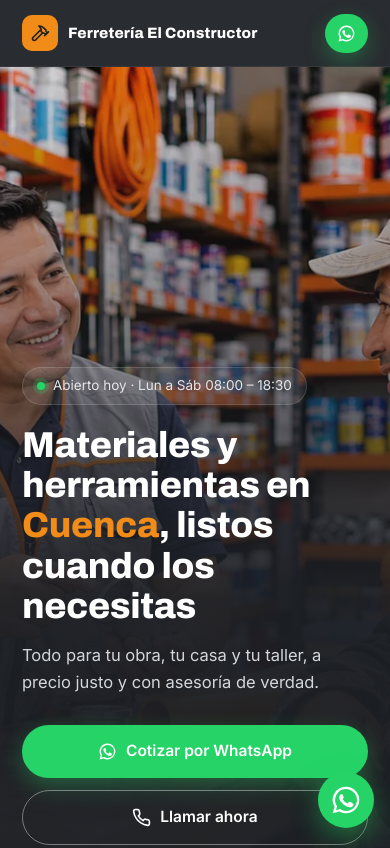
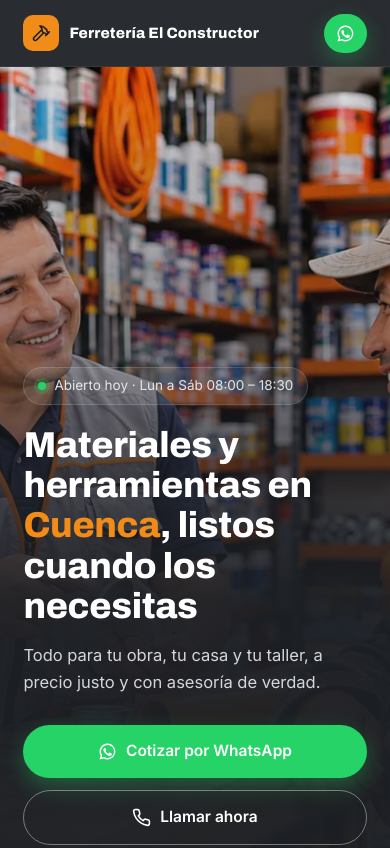
Before and after one commit to marceloalbanm13-source/ferreteria-demo, a plain HTML site: page index.html in a window 390 px wide. Shown: the top 848 px of the page. Drawn offline with Linux system fonts and the light colour scheme.

Commit message:
Add files via upload

```diff
--- a/index.html
+++ b/index.html
@@ -55,9 +55,11 @@ h1,h2,h3{font-family:var(--disp);line-height:1.12;color:var(--osc)}
 .nav .btn{padding:10px 18px;font-size:14.5px}
 
 /* Portada */
-.hero{position:relative;min-height:620px;display:flex;align-items:center;color:#fff;background:var(--osc) url(img/portada.webp) right center/cover no-repeat;overflow:hidden}
-.hero:before{content:"";position:absolute;inset:0;background:linear-gradient(90deg,rgba(28,31,36,.97) 0%,rgba(28,31,36,.9) 34%,rgba(28,31,36,.35) 62%,rgba(28,31,36,0) 80%)}
-.hero:after{content:"";position:absolute;left:0;right:0;bottom:0;height:7px;background:repeating-linear-gradient(45deg,var(--nar) 0 18px,var(--osc) 18px 36px)}
+.hero{position:relative;min-height:640px;display:flex;align-items:center;color:#fff;background:radial-gradient(circle at 0% 0%,rgba(242,140,24,.14),transparent 28%),var(--osc);overflow:hidden}
+.hero-img{position:absolute;top:0;right:0;bottom:0;width:64%;background:url(img/portada.webp) center 30%/cover no-repeat}
+.hero-img:before{content:"";position:absolute;inset:0;background:linear-gradient(90deg,#1c1f24 0%,rgba(28,31,36,.55) 7%,rgba(28,31,36,.12) 18%,rgba(28,31,36,0) 28%)}
+.hero:after{content:"";position:absolute;left:0;right:0;bottom:0;height:7px;z-index:1;background:repeating-linear-gradient(45deg,var(--nar) 0 18px,var(--osc) 18px 36px)}
+.hero .wrap,.top .wrap,.facts .wrap{max-width:none;padding-left:clamp(22px,6vw,120px);padding-right:clamp(22px,6vw,120px)}
 .hero .wrap{position:relative;width:100%;padding-top:70px;padding-bottom:90px}
 .hero-t{max-width:560px}
 .pill{display:inline-flex;align-items:center;gap:8px;background:rgba(255,255,255,.08);border:1px solid rgba(255,255,255,.14);padding:7px 14px;border-radius:999px;font-size:13.5px;color:#e4e6e9}
@@ -146,8 +148,9 @@ footer .wrap{display:flex;flex-wrap:wrap;gap:12px;justify-content:space-between;
 footer a{color:var(--nar2)}
 
 /* WhatsApp flotante */
-.wa-f{position:fixed;right:20px;bottom:20px;z-index:60;width:60px;height:60px;border-radius:50%;background:#25d366;color:#fff;display:grid;place-items:center;box-shadow:0 10px 28px rgba(37,211,102,.45);transition:transform .2s}
-.wa-f:hover{transform:scale(1.08)}
+.wa-f{position:fixed;right:20px;bottom:20px;z-index:60;width:60px;height:60px;border-radius:50%;background:#25d366;color:#fff;display:grid;place-items:center;box-shadow:0 10px 28px rgba(37,211,102,.45);transition:transform .25s,opacity .25s;opacity:0;transform:scale(.6);pointer-events:none}
+.wa-f.on{opacity:1;transform:scale(1);pointer-events:auto}
+.wa-f.on:hover{transform:scale(1.08)}
 .wa-f svg{width:32px;height:32px}
 
 /* Responsive */
@@ -160,8 +163,9 @@ footer a{color:var(--nar2)}
 }
 @media(max-width:760px){
  .nav a.l{display:none}
- .hero{min-height:auto;align-items:flex-end;background-image:url(img/portada-movil.webp);background-position:center top;background-size:cover}
- .hero:before{background:linear-gradient(180deg,rgba(28,31,36,.15) 0%,rgba(28,31,36,.55) 35%,rgba(28,31,36,.96) 62%)}
+ .hero{min-height:auto;align-items:flex-end}
+ .hero-img{width:100%;background-image:url(img/portada-movil.webp);background-position:center top}
+ .hero-img:before{background:linear-gradient(180deg,rgba(28,31,36,.1) 0%,rgba(28,31,36,.5) 35%,rgba(28,31,36,.96) 62%)}
  .hero .wrap{padding-top:300px;padding-bottom:80px}
  .hero p{font-size:16.5px}
  .ctas .btn{flex:1 1 100%}
@@ -175,7 +179,7 @@ footer a{color:var(--nar2)}
  .logo{font-size:15px}
  .nav .btn span{display:none}
  .nav .btn{padding:10px 12px}
- .wa-f{width:56px;height:56px;right:16px;bottom:16px}
+ .wa-f{width:52px;height:52px;right:14px;bottom:14px}.wa-f svg{width:28px;height:28px}
 }
 </style>
 </head>
@@ -191,7 +195,7 @@ footer a{color:var(--nar2)}
  </nav>
 </div></header>
 
-<section class="hero"><div class="wrap"><div class="hero-t">
+<section class="hero"><div class="hero-img" role="img" aria-label="Vendedor de la ferretería atendiendo a un maestro de obra"></div><div class="wrap"><div class="hero-t">
  <span class="pill"><span class="dot"></span>Abierto hoy · Lun a Sáb 08:00 – 18:30</span>
  <h1>Materiales y herramientas en <em>Cuenca</em>, listos cuando los necesitas</h1>
  <p>Todo para tu obra, tu casa y tu taller, a precio justo y con asesoría de verdad.</p>
@@ -273,5 +277,10 @@ footer a{color:var(--nar2)}
 </div></footer>
 
 <a class="wa-f" href="https://wa.me/593990000000?text=Hola%2C%20vi%20su%20p%C3%A1gina%20web%20y%20quisiera%20una%20cotizaci%C3%B3n" target="_blank" rel="noopener" aria-label="Escribir por WhatsApp"><svg viewBox="0 0 24 24" fill="currentColor"><path d="M12 2a10 10 0 0 0-8.6 15.1L2 22l5-1.3A10 10 0 1 0 12 2Zm0 18.2a8.2 8.2 0 0 1-4.2-1.2l-.3-.2-3 .8.8-2.9-.2-.3A8.2 8.2 0 1 1 12 20.2Zm4.5-6.1c-.2-.1-1.5-.7-1.7-.8s-.4-.1-.6.1l-.8 1c-.1.2-.3.2-.5.1a6.7 6.7 0 0 1-3.3-2.9c-.3-.4.2-.4.7-1.3.1-.2 0-.3 0-.4l-.8-1.8c-.2-.5-.4-.4-.6-.4h-.5a1 1 0 0 0-.7.3 3 3 0 0 0-.9 2.2 5.2 5.2 0 0 0 1.1 2.7 11.8 11.8 0 0 0 4.5 4c1.7.7 2.3.8 3.2.6a2.7 2.7 0 0 0 1.8-1.3 2.2 2.2 0 0 0 .1-1.3c0-.1-.2-.2-.5-.3Z"/></svg></a>
+<script>
+(function(){var b=document.querySelector('.wa-f'),h=document.querySelector('.hero'),c=document.getElementById('contacto');
+function u(){var y=window.scrollY,past=y>h.offsetHeight-80,inC=c.getBoundingClientRect().top<window.innerHeight*0.6;b.classList.toggle('on',past&&!inC);}
+addEventListener('scroll',u,{passive:true});u();})();
+</script>
 </body>
 </html>
```
Also changed, not shown: img/portada.webp.
